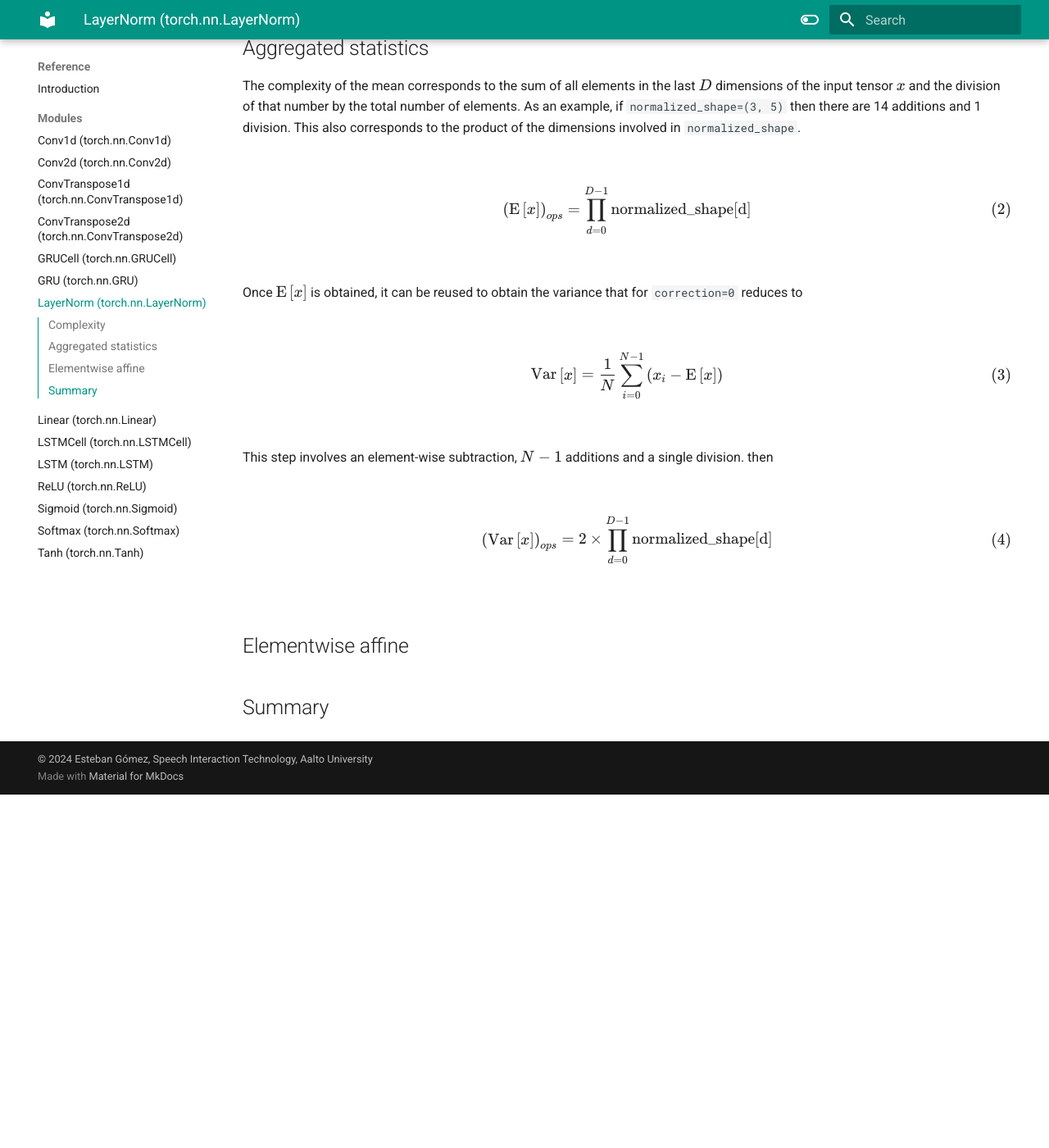
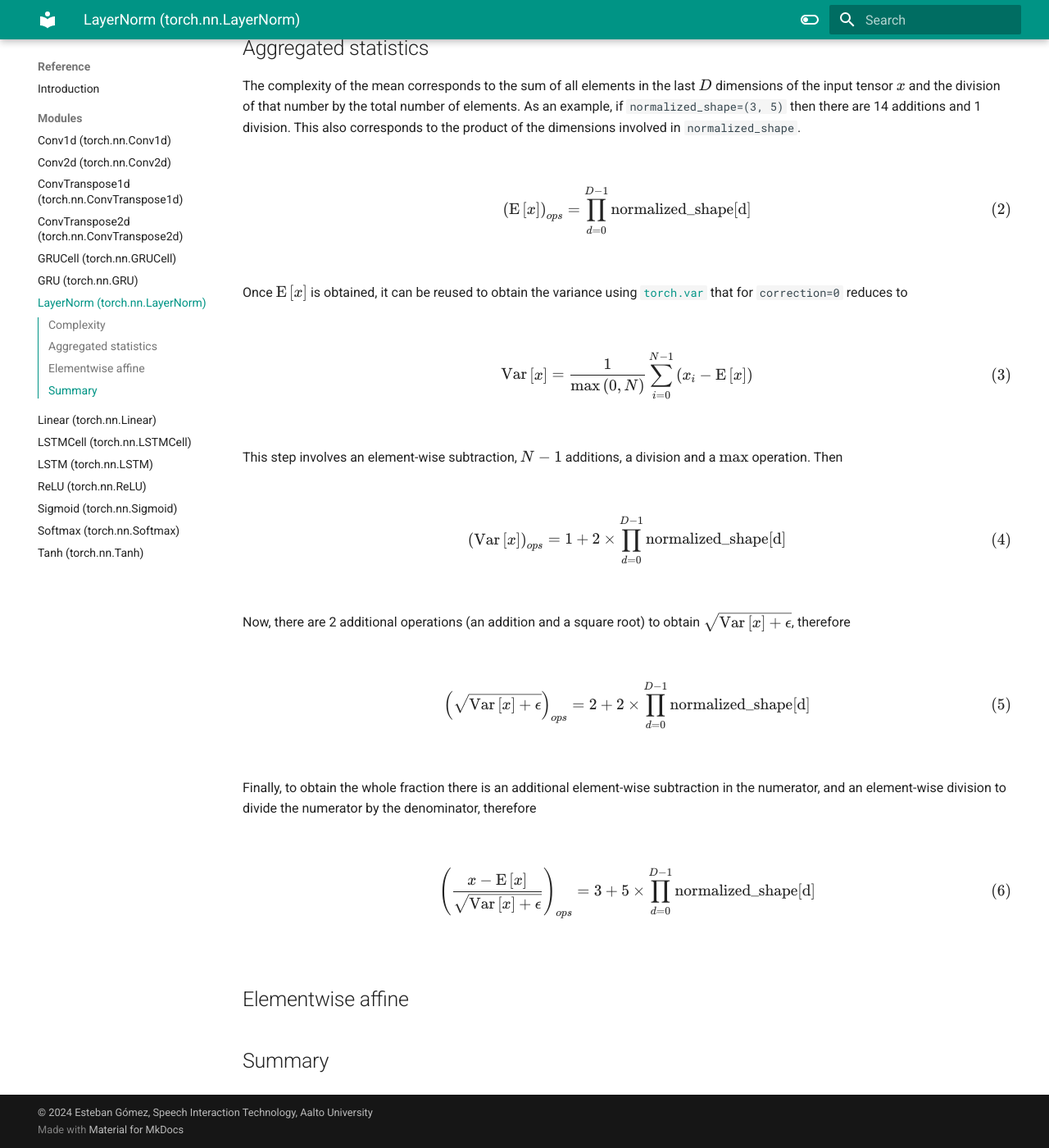
Before and after one commit to eagomez2/moduleprofiler, an MkDocs documentation site: the page built from docs/modules/layernorm.md, in a window 1280 px wide and 1400 px high, scrolled down 916 px. Shown: the whole window at 82% size. Built offline with MkDocs 1.6.1 and Material for MkDocs 9.7.7, drawn with Linux system fonts in a browser that asks for light colours; comment, search, counter and statistics services are not loaded; before the commit the page ends 1885 px from its top, so only the background shows below that.

Commit message:
Update layernorm.md

```diff
--- a/docs/modules/layernorm.md
+++ b/docs/modules/layernorm.md
@@ -31,23 +31,37 @@ $$
 \end{equation}
 $$
 
-Once $\text{E}\left[x\right]$ is obtained, it can be reused to obtain the variance that for `correction=0` reduces to
+Once $\text{E}\left[x\right]$ is obtained, it can be reused to obtain the variance using <a href="https://pytorch.org/docs/stable/generated/torch.var.html" target="blank">`torch.var`</a> that for `correction=0` reduces to
 
 $$
 \begin{equation}
-    \text{Var}\left[x\right] = \frac{1}{N}\sum_{i=0}^{N-1}\left(x_i-\text{E}\left[x\right]\right)
+    \text{Var}\left[x\right] = \frac{1}{\text{max}\left(0, N\right)}\sum_{i=0}^{N-1}\left(x_i-\text{E}\left[x\right]\right)
 \end{equation}
 $$
 
-This step involves an element-wise subtraction, $N-1$ additions and a single division. then
+This step involves an element-wise subtraction, $N-1$ additions, a division and a $\text{max}$ operation. Then
 
 $$
 \begin{equation}
-    \left(\text{Var}\left[x\right]\right)_{ops} = 2\times\prod_{d=0}^{D-1}\text{normalized\_shape}[\text{d}]
+    \left(\text{Var}\left[x\right]\right)_{ops} = 1+2\times\prod_{d=0}^{D-1}\text{normalized\_shape}[\text{d}]
 \end{equation}
 $$
 
+Now, there are 2 additional operations (an addition and a square root) to obtain $\sqrt{\text{Var}\left[x\right]+\epsilon}$, therefore
 
+$$
+\begin{equation}
+    \left(\sqrt{\text{Var}\left[x\right]+\epsilon}\right)_{ops} = 2+2\times\prod_{d=0}^{D-1}\text{normalized\_shape}[\text{d}]
+\end{equation}
+$$
+
+Finally, to obtain the whole fraction there is an additional element-wise subtraction in the numerator, and an element-wise division to divide the numerator by the denominator, therefore
+
+$$
+\begin{equation}
+    \left(\frac{x-\text{E}\left[x\right]}{\sqrt{\text{Var}\left[x\right]+\epsilon}}\right)_{ops} = 3+5\times\prod_{d=0}^{D-1}\text{normalized\_shape}[\text{d}]
+\end{equation}
+$$
 
 ## Elementwise affine
 
```
